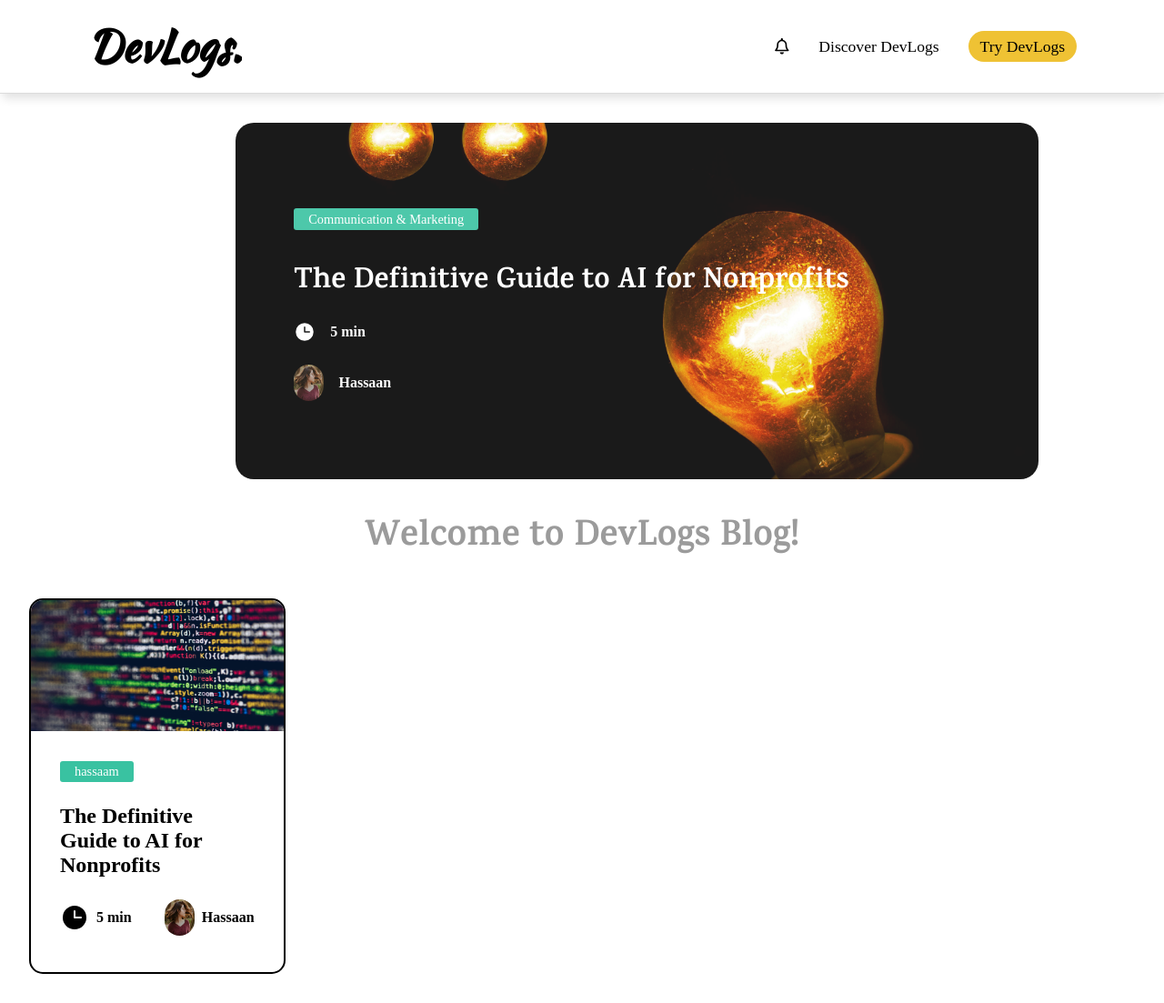
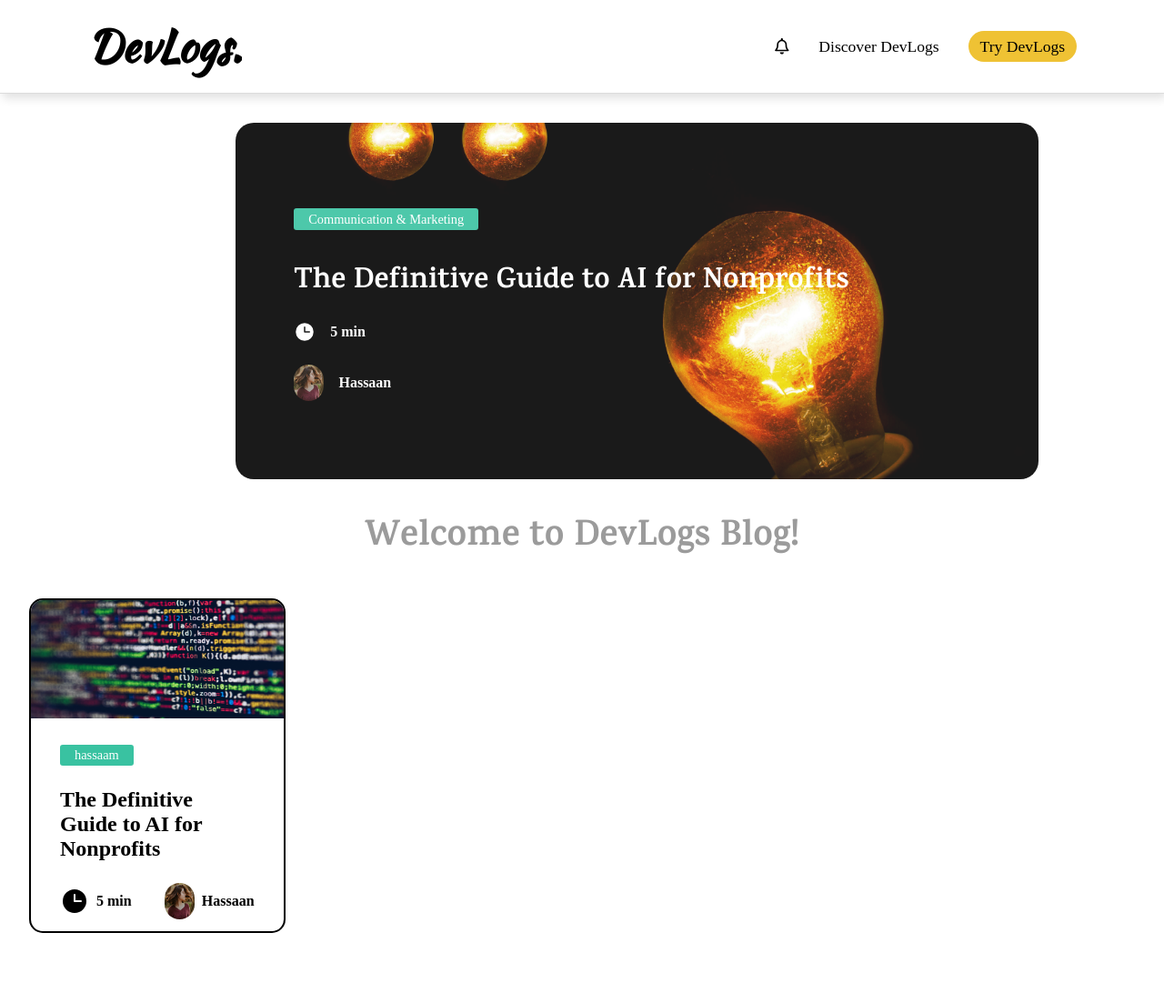
Before and after one commit to hassaammgl/mern-blog-client, a React (Vite) app: page / in a window 1280 px wide. Shown: the whole page at 91% size. After the commit the page ends 1058 px from the top, so only its background shows below. Built offline with nearby package versions, Linux system fonts and the light colour scheme; a web font is replaced by a local one.

Commit message:
asdfdasf

```diff
--- a/src/styles/blogcontainer.scss
+++ b/src/styles/blogcontainer.scss
@@ -3,6 +3,7 @@
 .blogcontainer {
   width: 22vw;
   margin: 2rem;
+  height:46vh;
   cursor: pointer;
   border-radius: 15px;
   @include flexer(column);
@@ -12,7 +13,8 @@
   .top {
     .img {
       height: 18vh;
-      width: 22vw;
+      width: 23vw;
+    // width: fit-content;
     }
   }
 
```
